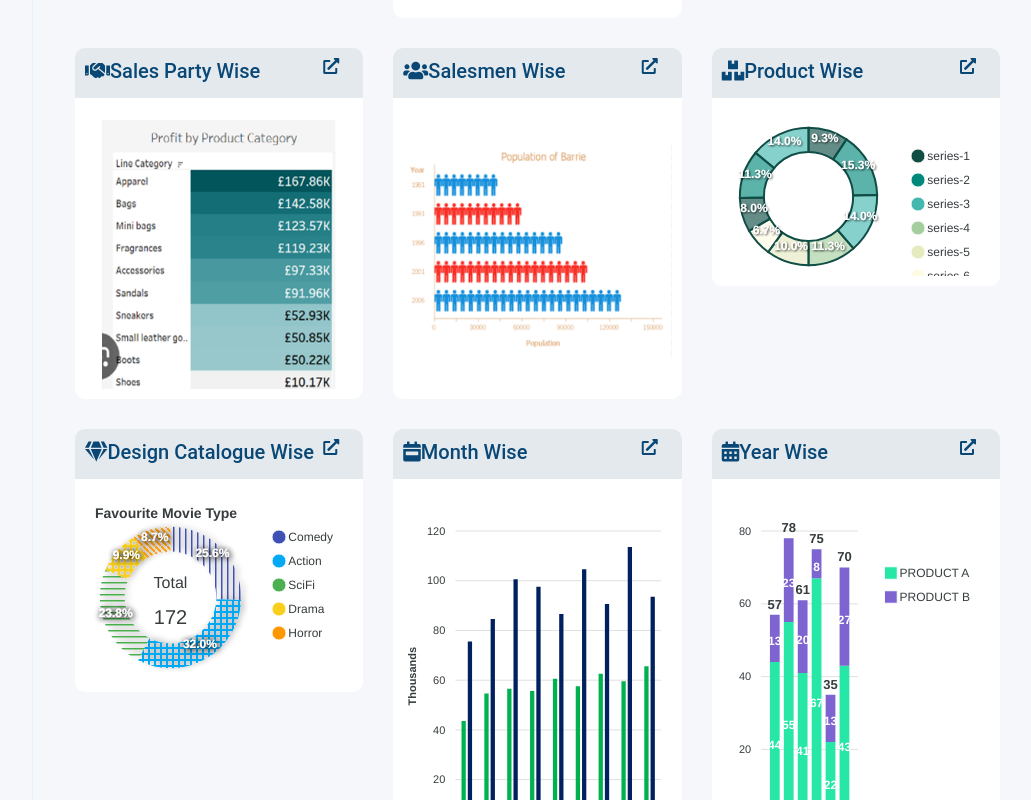
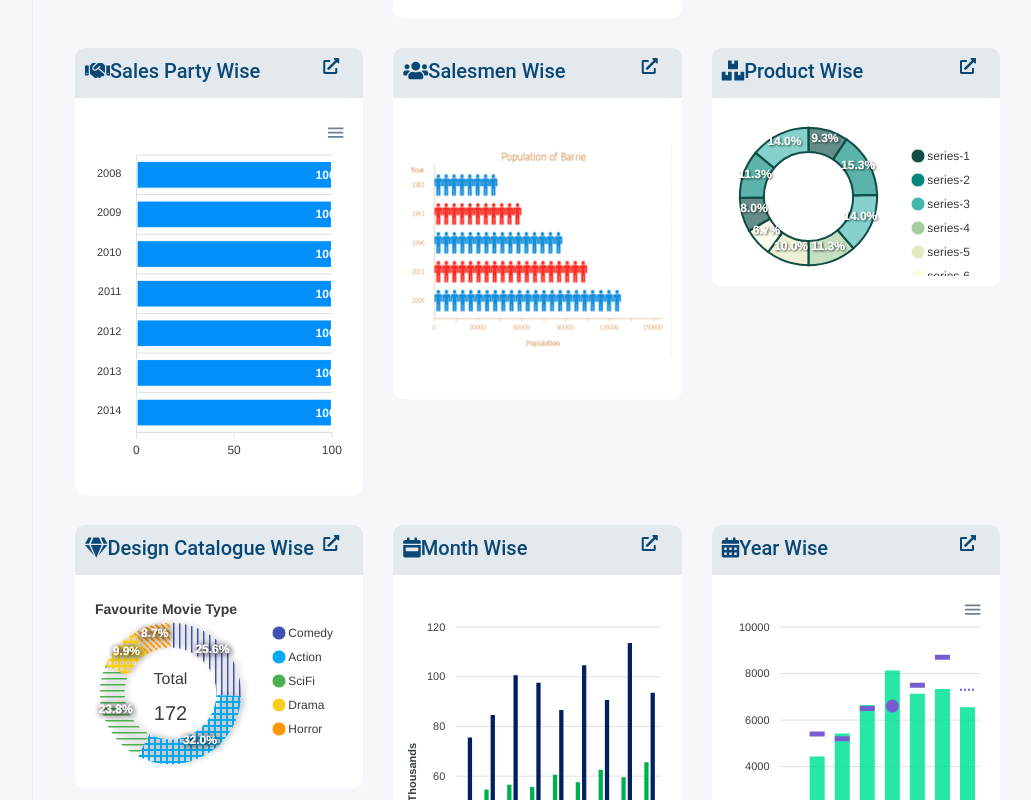
Before and after one commit to demesne2001/JewelWebReportFront, a React (Create React App) app: page / in a window 1280 px wide. Shown: the part 1740-2540 px from the top of the page, without its empty margins (238-1269 px from the left). Built offline with nearby package versions, Linux system fonts and the light colour scheme.

Commit message:
before cylinder

```diff
--- a/src/Component/Sales-Efficiency-Analysis-Dashboard/Dashboard/SalesPartyWise.js
+++ b/src/Component/Sales-Efficiency-Analysis-Dashboard/Dashboard/SalesPartyWise.js
@@ -1,8 +1,56 @@
 import React from 'react'
 
-import salespartywisepng from '../../Assets/image/salesparty wise.png'
+import ReactApexChart from 'react-apexcharts';
 
 export default function SalesPartyWise() {
+	const series = [{
+		name: 'Marine Sprite',
+		data: [44, 55, 41, 37, 22, 43, 21]
+	  }]
+
+	const options = {
+		chart: {
+		  type: 'bar',
+		  height: 350,
+		  stacked: true,
+		  stackType: '100%'
+		},
+		plotOptions: {
+		  bar: {
+			horizontal: true,
+			 dataLabels: {
+			 enabled: true,
+			 position: 'top'
+				}
+		  },
+		},
+		stroke: {
+		  width: 1,
+		  colors: ['#fff']
+		},
+		title: {
+		  text: ''
+		},
+		xaxis: {
+		  categories: [2008, 2009, 2010, 2011, 2012, 2013, 2014],
+		},
+		tooltip: {
+		  y: {
+			formatter: function (val) {
+			  return val + "K"
+			}
+		  }
+		},
+		fill: {
+		  opacity: 1
+
+		},
+		legend: {
+		  position: 'top',
+		  horizontalAlign: 'left',
+		  offsetX: 40
+		}
+	  }
   return (
     <div className="col-lg-4 col-md-6 col-12">
 								<div className="graph-card">
@@ -12,7 +60,7 @@ export default function SalesPartyWise() {
 										<i className="fas fa-external-link-alt"></i>
 									</a>
 									<div className="crancy-progress-card card-contain-graph">
-										<img src={salespartywisepng}/>
+									<ReactApexChart options={options} series={series} type="bar" height={350}/>
 									</div>
 								</div>
 							</div>
--- a/src/Component/Sales-Efficiency-Analysis-Dashboard/Dashboard/YearWise.js
+++ b/src/Component/Sales-Efficiency-Analysis-Dashboard/Dashboard/YearWise.js
@@ -5,66 +5,136 @@ import ReactApexChart from 'react-apexcharts';
 export default function YearWise() {
 
 
-		const series =  [{
-		  name: 'PRODUCT A',
-		  data: [44, 55, 41, 67, 22, 43]
-		}, {
-		  name: 'PRODUCT B',
-		  data: [13, 23, 20, 8, 13, 27]
-		}]
-
+	const series = [
+		{
+		  name: 'Actual',
+		  data: [
+			{
+			  x: '2011',
+			  y: 1292,
+			  goals: [
+				{
+				  name: 'Expected',
+				  value: 1400,
+				  strokeHeight: 5,
+				  strokeColor: '#775DD0'
+				}
+			  ]
+			},
+			{
+			  x: '2012',
+			  y: 4432,
+			  goals: [
+				{
+				  name: 'Expected',
+				  value: 5400,
+				  strokeHeight: 5,
+				  strokeColor: '#775DD0'
+				}
+			  ]
+			},
+			{
+			  x: '2013',
+			  y: 5423,
+			  goals: [
+				{
+				  name: 'Expected',
+				  value: 5200,
+				  strokeHeight: 5,
+				  strokeColor: '#775DD0'
+				}
+			  ]
+			},
+			{
+			  x: '2014',
+			  y: 6653,
+			  goals: [
+				{
+				  name: 'Expected',
+				  value: 6500,
+				  strokeHeight: 5,
+				  strokeColor: '#775DD0'
+				}
+			  ]
+			},
+			{
+			  x: '2015',
+			  y: 8133,
+			  goals: [
+				{
+				  name: 'Expected',
+				  value: 6600,
+				  strokeHeight: 13,
+				  strokeWidth: 0,
+				  strokeLineCap: 'round',
+				  strokeColor: '#775DD0'
+				}
+			  ]
+			},
+			{
+			  x: '2016',
+			  y: 7132,
+			  goals: [
+				{
+				  name: 'Expected',
+				  value: 7500,
+				  strokeHeight: 5,
+				  strokeColor: '#775DD0'
+				}
+			  ]
+			},
+			{
+			  x: '2017',
+			  y: 7332,
+			  goals: [
+				{
+				  name: 'Expected',
+				  value: 8700,
+				  strokeHeight: 5,
+				  strokeColor: '#775DD0'
+				}
+			  ]
+			},
+			{
+			  x: '2018',
+			  y: 6553,
+			  goals: [
+				{
+				  name: 'Expected',
+				  value: 7300,
+				  strokeHeight: 2,
+				  strokeDashArray: 2,
+				  strokeColor: '#775DD0'
+				}
+			  ]
+			}
+		  ]
+		}
+	  ]
 	  const options = {
-		 colors:['#26e7a5','#7d64d1'],
 		chart: {
-			type: 'bar',
 		  height: 350,
-			stacked: true,
-			toolbar: {
-				show: false,
+		  type: 'bar'
 		},
-			zoom: {
-			  enabled: true
+		plotOptions: {
+		  bar: {
+			columnWidth: '60%'
 		  }
 		},
-		  responsive: [{
-			breakpoint: 480,
-			options: {
+		colors: ['#00E396'],
+		dataLabels: {
+		  enabled: false
+		},
 		legend: {
-				position: 'bottom',
-				offsetX: -10,
-				offsetY: 0
-			  }
-			}
-		  }],
-		  plotOptions: {
-			bar: {
-			  horizontal: false,
-			  borderRadius: 0,
-			  dataLabels: {
-				total: {
-				  enabled: true,
-				  style: {
-					fontSize: '13px',
-					fontWeight: 900
+		  show: true,
+		  showForSingleSeries: true,
+		  customLegendItems: ['Actual', 'Expected'],
+		  markers: {
+			fillColors: ['#00E396', '#775DD0']
 		  }
 		}
 	  }
-			},
-		  },
-		  xaxis: {
-			type: 'datetime',
-			categories: ['01/01/2011 GMT', '01/02/2011 GMT', '01/03/2011 GMT', '01/04/2011 GMT',
-			  '01/05/2011 GMT', '01/06/2011 GMT'
-			],
-		  },
-		  legend: {
-			position: 'right',
-			offsetY: 40
-		  },
-		  fill: {
-			opacity: 1
-		  }
-		}
+
   return (
     <div className="col-lg-4 col-md-6 col-12">
 								<div className="graph-card">
```
Lines whose indentation alone changed are shown as unchanged.
